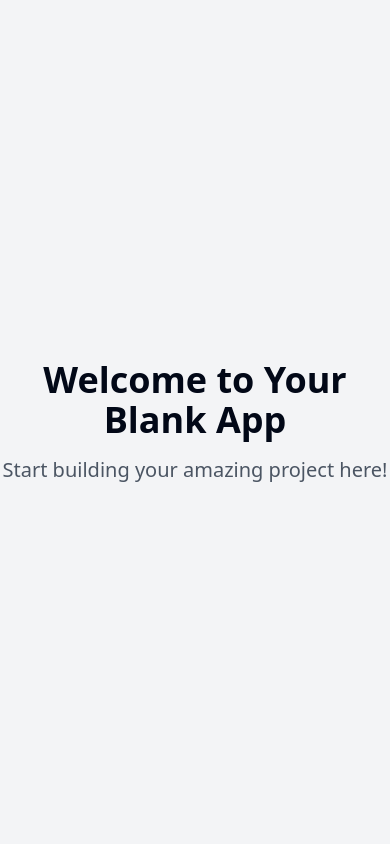
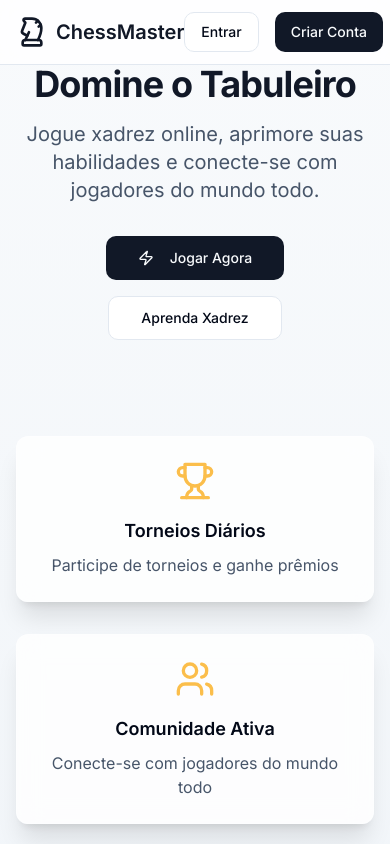
Before and after one commit to SimpleDioney/checkmate-connector, a React (Vite) app: page / in a window 390 px wide. Shown: the top 844 px of the page. Built offline with nearby package versions, Linux system fonts and the light colour scheme.

Commit message:
Implement chess game frontend
This commit implements the frontend for a chess game website.  The frontend will include features such as a responsive design, interactive game board, player profiles, and a lobby system.  Specific implementation details are not included in this commit message.

```diff
--- /dev/null
+++ b/src/components/Hero.tsx
@@ -0,0 +1,50 @@
+
+import { Button } from "@/components/ui/button";
+import { ChessKnight, Trophy, Users, Zap } from "lucide-react";
+
+export const Hero = () => {
+  return (
+    <div className="relative min-h-screen bg-gradient-to-b from-slate-50 to-slate-100 pt-16">
+      <div className="container mx-auto px-4">
+        <div className="flex flex-col items-center justify-center min-h-[calc(100vh-4rem)] gap-8 text-center">
+          <div className="animate-fadeIn space-y-4">
+            <h1 className="text-4xl md:text-6xl font-bold text-primary tracking-tight">
+              Domine o Tabuleiro
+            </h1>
+            <p className="text-xl text-slate-600 max-w-2xl mx-auto">
+              Jogue xadrez online, aprimore suas habilidades e conecte-se com jogadores do mundo todo.
+            </p>
+          </div>
+
+          <div className="flex flex-wrap justify-center gap-4">
+            <Button size="lg" className="bg-primary hover:bg-primary/90">
+              <Zap className="mr-2 h-5 w-5" />
+              Jogar Agora
+            </Button>
+            <Button size="lg" variant="outline">
+              Aprenda Xadrez
+            </Button>
+          </div>
+
+          <div className="grid grid-cols-1 md:grid-cols-3 gap-8 mt-16">
+            <div className="glass-card p-6 rounded-lg">
+              <Trophy className="h-10 w-10 text-secondary mx-auto mb-4" />
+              <h3 className="text-lg font-semibold mb-2">Torneios Diários</h3>
+              <p className="text-slate-600">Participe de torneios e ganhe prêmios</p>
+            </div>
+            <div className="glass-card p-6 rounded-lg">
+              <Users className="h-10 w-10 text-secondary mx-auto mb-4" />
+              <h3 className="text-lg font-semibold mb-2">Comunidade Ativa</h3>
+              <p className="text-slate-600">Conecte-se com jogadores do mundo todo</p>
+            </div>
+            <div className="glass-card p-6 rounded-lg">
+              <ChessKnight className="h-10 w-10 text-secondary mx-auto mb-4" />
+              <h3 className="text-lg font-semibold mb-2">Aprenda & Evolua</h3>
+              <p className="text-slate-600">Aulas e puzzles para todos os níveis</p>
+            </div>
+          </div>
+        </div>
+      </div>
+    </div>
+  );
+};
--- /dev/null
+++ b/src/components/Navbar.tsx
@@ -0,0 +1,24 @@
+
+import { Button } from "@/components/ui/button";
+import { ChessKnight } from "lucide-react";
+import { Link } from "react-router-dom";
+
+export const Navbar = () => {
+  return (
+    <nav className="fixed top-0 w-full z-50 bg-white/80 backdrop-blur-md border-b border-slate-200">
+      <div className="container mx-auto px-4">
+        <div className="flex h-16 items-center justify-between">
+          <Link to="/" className="flex items-center space-x-2">
+            <ChessKnight className="h-8 w-8 text-primary" />
+            <span className="text-xl font-semibold text-primary">ChessMaster</span>
+          </Link>
+
+          <div className="flex items-center space-x-4">
+            <Button variant="outline">Entrar</Button>
+            <Button className="bg-primary hover:bg-primary/90">Criar Conta</Button>
+          </div>
+        </div>
+      </div>
+    </nav>
+  );
+};
--- a/src/index.css
+++ b/src/index.css
@@ -1,3 +1,6 @@
+
+@import url('https://fonts.googleapis.com/css2?family=Inter:wght@300;400;500;600;700&display=swap');
+
 @tailwind base;
 @tailwind components;
 @tailwind utilities;
@@ -6,96 +9,50 @@
   :root {
     --background: 0 0% 100%;
     --foreground: 222.2 84% 4.9%;
-
     --card: 0 0% 100%;
     --card-foreground: 222.2 84% 4.9%;
-
     --popover: 0 0% 100%;
     --popover-foreground: 222.2 84% 4.9%;
-
-    --primary: 222.2 47.4% 11.2%;
+    --primary: 221 39% 11%;
     --primary-foreground: 210 40% 98%;
-
-    --secondary: 210 40% 96.1%;
+    --secondary: 39 96% 64%;
     --secondary-foreground: 222.2 47.4% 11.2%;
-
     --muted: 210 40% 96.1%;
     --muted-foreground: 215.4 16.3% 46.9%;
-
     --accent: 210 40% 96.1%;
     --accent-foreground: 222.2 47.4% 11.2%;
-
     --destructive: 0 84.2% 60.2%;
     --destructive-foreground: 210 40% 98%;
-
     --border: 214.3 31.8% 91.4%;
     --input: 214.3 31.8% 91.4%;
-    --ring: 222.2 84% 4.9%;
-
-    --radius: 0.5rem;
-
-    --sidebar-background: 0 0% 98%;
-
-    --sidebar-foreground: 240 5.3% 26.1%;
-
-    --sidebar-primary: 240 5.9% 10%;
-
-    --sidebar-primary-foreground: 0 0% 98%;
-
-    --sidebar-accent: 240 4.8% 95.9%;
-
-    --sidebar-accent-foreground: 240 5.9% 10%;
-
-    --sidebar-border: 220 13% 91%;
-
-    --sidebar-ring: 217.2 91.2% 59.8%;
+    --ring: 221 39% 11%;
+    --radius: 0.75rem;
   }
 
-  .dark {
-    --background: 222.2 84% 4.9%;
-    --foreground: 210 40% 98%;
-
-    --card: 222.2 84% 4.9%;
-    --card-foreground: 210 40% 98%;
-
-    --popover: 222.2 84% 4.9%;
-    --popover-foreground: 210 40% 98%;
-
-    --primary: 210 40% 98%;
-    --primary-foreground: 222.2 47.4% 11.2%;
-
-    --secondary: 217.2 32.6% 17.5%;
-    --secondary-foreground: 210 40% 98%;
-
-    --muted: 217.2 32.6% 17.5%;
-    --muted-foreground: 215 20.2% 65.1%;
-
-    --accent: 217.2 32.6% 17.5%;
-    --accent-foreground: 210 40% 98%;
-
-    --destructive: 0 62.8% 30.6%;
-    --destructive-foreground: 210 40% 98%;
-
-    --border: 217.2 32.6% 17.5%;
-    --input: 217.2 32.6% 17.5%;
-    --ring: 212.7 26.8% 83.9%;
-    --sidebar-background: 240 5.9% 10%;
-    --sidebar-foreground: 240 4.8% 95.9%;
-    --sidebar-primary: 224.3 76.3% 48%;
-    --sidebar-primary-foreground: 0 0% 100%;
-    --sidebar-accent: 240 3.7% 15.9%;
-    --sidebar-accent-foreground: 240 4.8% 95.9%;
-    --sidebar-border: 240 3.7% 15.9%;
-    --sidebar-ring: 217.2 91.2% 59.8%;
-  }
-}
-
-@layer base {
   * {
     @apply border-border;
   }
 
   body {
-    @apply bg-background text-foreground;
+    @apply bg-background text-foreground font-inter antialiased;
+  }
+
+  .animate-fade-in {
+    animation: fadeIn 0.5s ease-in-out;
+  }
+
+  .glass-card {
+    @apply bg-white/80 backdrop-blur-md border border-white/20 shadow-xl;
+  }
+
+  @keyframes fadeIn {
+    from {
+      opacity: 0;
+      transform: translateY(10px);
+    }
+    to {
+      opacity: 1;
+      transform: translateY(0);
+    }
   }
 }
--- a/src/pages/Index.tsx
+++ b/src/pages/Index.tsx
@@ -1,12 +1,12 @@
-// Update this page (the content is just a fallback if you fail to update the page)
+
+import { Hero } from "@/components/Hero";
+import { Navbar } from "@/components/Navbar";
 
 const Index = () => {
   return (
-    <div className="min-h-screen flex items-center justify-center bg-gray-100">
-      <div className="text-center">
-        <h1 className="text-4xl font-bold mb-4">Welcome to Your Blank App</h1>
-        <p className="text-xl text-gray-600">Start building your amazing project here!</p>
-      </div>
+    <div className="min-h-screen bg-gradient-to-b from-slate-50 to-slate-100">
+      <Navbar />
+      <Hero />
     </div>
   );
 };
--- a/src/pages/NotFound.tsx
+++ b/src/pages/NotFound.tsx
@@ -1,5 +1,9 @@
+
 import { useLocation } from "react-router-dom";
 import { useEffect } from "react";
+import { Button } from "@/components/ui/button";
+import { ChessKnight } from "lucide-react";
+import { Link } from "react-router-dom";
 
 const NotFound = () => {
   const location = useLocation();
@@ -12,13 +16,14 @@ const NotFound = () => {
   }, [location.pathname]);
 
   return (
-    <div className="min-h-screen flex items-center justify-center bg-gray-100">
-      <div className="text-center">
-        <h1 className="text-4xl font-bold mb-4">404</h1>
-        <p className="text-xl text-gray-600 mb-4">Oops! Page not found</p>
-        <a href="/" className="text-blue-500 hover:text-blue-700 underline">
-          Return to Home
-        </a>
+    <div className="min-h-screen flex items-center justify-center bg-gradient-to-b from-slate-50 to-slate-100">
+      <div className="text-center space-y-6">
+        <ChessKnight className="h-20 w-20 text-primary mx-auto" />
+        <h1 className="text-4xl font-bold text-primary">404</h1>
+        <p className="text-xl text-slate-600 mb-4">Oops! Página não encontrada</p>
+        <Button asChild>
+          <Link to="/">Voltar ao Início</Link>
+        </Button>
       </div>
     </div>
   );
--- a/tailwind.config.ts
+++ b/tailwind.config.ts
@@ -1,3 +1,4 @@
+
 import type { Config } from "tailwindcss";
 
 export default {
@@ -8,89 +9,83 @@ export default {
     "./app/**/*.{ts,tsx}",
     "./src/**/*.{ts,tsx}",
   ],
-	prefix: "",
   theme: {
     container: {
       center: true,
-			padding: '2rem',
+      padding: "2rem",
       screens: {
-				'2xl': '1400px'
-			}
+        "2xl": "1400px",
+      },
     },
     extend: {
+      fontFamily: {
+        inter: ["Inter", "sans-serif"],
+      },
       colors: {
-				border: 'hsl(var(--border))',
-				input: 'hsl(var(--input))',
-				ring: 'hsl(var(--ring))',
-				background: 'hsl(var(--background))',
-				foreground: 'hsl(var(--foreground))',
+        border: "hsl(var(--border))",
+        input: "hsl(var(--input))",
+        ring: "hsl(var(--ring))",
+        background: "hsl(var(--background))",
+        foreground: "hsl(var(--foreground))",
         primary: {
-					DEFAULT: 'hsl(var(--primary))',
-					foreground: 'hsl(var(--primary-foreground))'
+          DEFAULT: "hsl(var(--primary))",
+          foreground: "hsl(var(--primary-foreground))",
         },
         secondary: {
-					DEFAULT: 'hsl(var(--secondary))',
-					foreground: 'hsl(var(--secondary-foreground))'
+          DEFAULT: "hsl(var(--secondary))",
+          foreground: "hsl(var(--secondary-foreground))",
         },
         destructive: {
-					DEFAULT: 'hsl(var(--destructive))',
-					foreground: 'hsl(var(--destructive-foreground))'
+          DEFAULT: "hsl(var(--destructive))",
+          foreground: "hsl(var(--destructive-foreground))",
         },
         muted: {
-					DEFAULT: 'hsl(var(--muted))',
-					foreground: 'hsl(var(--muted-foreground))'
+          DEFAULT: "hsl(var(--muted))",
+          foreground: "hsl(var(--muted-foreground))",
         },
         accent: {
-					DEFAULT: 'hsl(var(--accent))',
-					foreground: 'hsl(var(--accent-foreground))'
+          DEFAULT: "hsl(var(--accent))",
+          foreground: "hsl(var(--accent-foreground))",
         },
         popover: {
-					DEFAULT: 'hsl(var(--popover))',
-					foreground: 'hsl(var(--popover-foreground))'
+          DEFAULT: "hsl(var(--popover))",
+          foreground: "hsl(var(--popover-foreground))",
         },
         card: {
-					DEFAULT: 'hsl(var(--card))',
-					foreground: 'hsl(var(--card-foreground))'
+          DEFAULT: "hsl(var(--card))",
+          foreground: "hsl(var(--card-foreground))",
         },
-				sidebar: {
-					DEFAULT: 'hsl(var(--sidebar-background))',
-					foreground: 'hsl(var(--sidebar-foreground))',
-					primary: 'hsl(var(--sidebar-primary))',
-					'primary-foreground': 'hsl(var(--sidebar-primary-foreground))',
-					accent: 'hsl(var(--sidebar-accent))',
-					'accent-foreground': 'hsl(var(--sidebar-accent-foreground))',
-					border: 'hsl(var(--sidebar-border))',
-					ring: 'hsl(var(--sidebar-ring))'
-				}
       },
       borderRadius: {
-				lg: 'var(--radius)',
-				md: 'calc(var(--radius) - 2px)',
-				sm: 'calc(var(--radius) - 4px)'
+        lg: "var(--radius)",
+        md: "calc(var(--radius) - 2px)",
+        sm: "calc(var(--radius) - 4px)",
       },
       keyframes: {
-				'accordion-down': {
-					from: {
-						height: '0'
+        "accordion-down": {
+          from: { height: "0" },
+          to: { height: "var(--radix-accordion-content-height)" },
         },
-					to: {
-						height: 'var(--radix-accordion-content-height)'
-					}
+        "accordion-up": {
+          from: { height: "var(--radix-accordion-content-height)" },
+          to: { height: "0" },
         },
-				'accordion-up': {
-					from: {
-						height: 'var(--radix-accordion-content-height)'
+        slideIn: {
+          '0%': { transform: 'translateX(-100%)' },
+          '100%': { transform: 'translateX(0)' },
         },
-					to: {
-						height: '0'
-					}
-				}
+        fadeIn: {
+          '0%': { opacity: '0' },
+          '100%': { opacity: '1' },
+        },
       },
       animation: {
-				'accordion-down': 'accordion-down 0.2s ease-out',
-				'accordion-up': 'accordion-up 0.2s ease-out'
-			}
-		}
+        "accordion-down": "accordion-down 0.2s ease-out",
+        "accordion-up": "accordion-up 0.2s ease-out",
+        slideIn: "slideIn 0.3s ease-out",
+        fadeIn: "fadeIn 0.3s ease-out",
+      },
+    },
   },
   plugins: [require("tailwindcss-animate")],
 } satisfies Config;
```
Lines whose indentation alone changed are shown as unchanged.
